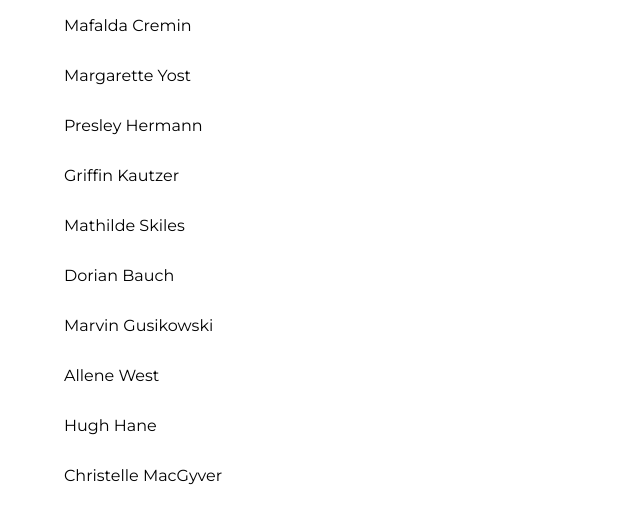
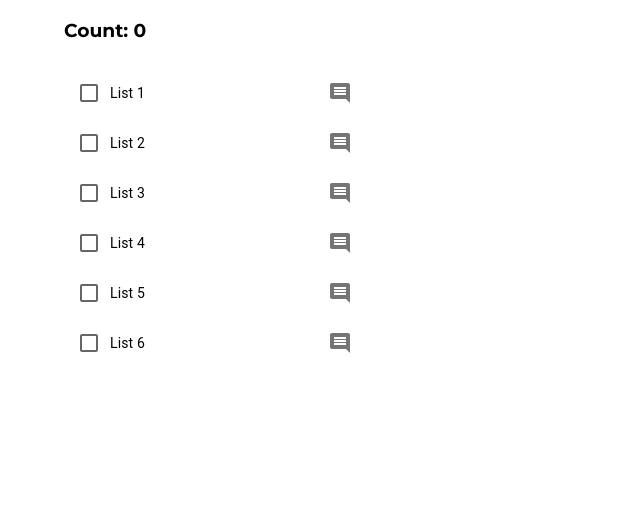
Before and after one commit to vishwakarmaranjeet/react-simple-app, a React (Create React App) app: page /list in a window 1280 px wide. Shown: the top 522 px of the page, without its empty margins (0-640 px from the left). Built offline with nearby package versions, Linux system fonts and the light colour scheme.

Commit message:
added checkbox component

```diff
--- a/package.json
+++ b/package.json
@@ -5,7 +5,10 @@
   "dependencies": {
     "@emotion/react": "^11.10.4",
     "@emotion/styled": "^11.10.4",
+    "@material-ui/core": "^4.12.4",
+    "@material-ui/lab": "^4.0.0-alpha.61",
     "@material-ui/styles": "^4.11.5",
+    "@material-ui/utils": "^4.11.3",
     "@mui/icons-material": "^5.10.6",
     "@mui/material": "^5.10.7",
     "@testing-library/jest-dom": "^5.16.5",
--- a/src/Views/List/index.js
+++ b/src/Views/List/index.js
@@ -1,8 +1,12 @@
 import React from "react";
-import Visualized from "../../components/Visualized";
+import ListCounter from "../../components/ListCounter";
 
 const List = () => {
-  return <Visualized />;
+  return (
+    <>
+      <ListCounter />
+    </>
+  );
 };
 
 export default List;
--- /dev/null
+++ b/src/components/ListCounter/index.js
@@ -0,0 +1,106 @@
+import React, { useState } from "react";
+import Container from "@mui/material/Container";
+import List from "@mui/material/List";
+import ListItem from "@mui/material/ListItem";
+import ListItemButton from "@mui/material/ListItemButton";
+import ListItemText from "@mui/material/ListItemText";
+import Checkbox from "@mui/material/Checkbox";
+import IconButton from "@mui/material/IconButton";
+import CommentIcon from "@mui/icons-material/Comment";
+
+const dataList = [
+  { id: 1, name: "List 1", isClicked: false },
+  { id: 2, name: "List 2", isClicked: false },
+  { id: 3, name: "List 3", isClicked: false },
+  { id: 4, name: "List 4", isClicked: false },
+  { id: 5, name: "List 5", isClicked: false },
+  { id: 6, name: "List 6", isClicked: false },
+];
+const ListCounter = () => {
+  const [count, setCount] = useState(0);
+  const [buttonList, setButtonList] = useState(dataList);
+  const [checked, setChecked] = React.useState([0]);
+
+  const handleToggle = (value) => {
+    const currentIndex = checked.indexOf(value);
+    const newChecked = [...checked];
+    if (currentIndex === -1) {
+      newChecked.push(value);
+      setCount((prevState) => prevState + 1);
+    } else {
+      newChecked.splice(currentIndex, 1);
+      setCount((prevState) => prevState - 1);
+    }
+    setChecked(newChecked);
+  };
+
+  // const countHandler = (id) => {
+  //   const newList = buttonList.map((item) => {
+  //     if (item.id === id) {
+  //       const updatedItem = {
+  //         ...item,
+  //         isClicked: !item.isClicked,
+  //       };
+  //       if (updatedItem.isClicked) {
+  //         setCount((prevState) => prevState + 1);
+  //       } else {
+  //         setCount((prevState) => prevState - 1);
+  //       }
+  //       return updatedItem;
+  //     }
+  //     return item;
+  //   });
+  //   setButtonList(newList);
+  // };
+
+  return (
+    <Container component="main">
+      <h3>Count: {count}</h3>
+      {/* {buttonList.map((data) => (
+        <div key={data.id}>
+          <button
+            style={{
+              marginBotton: "5px",
+              display: "block",
+              backgroundColor: data.isClicked ? "red" : "inherit",
+            }}
+            onClick={() => countHandler(data.id)}
+          >
+            {data.name}
+          </button>
+          <br />
+        </div> */}
+      <List sx={{ width: "100%", maxWidth: 300, bgcolor: "background.paper" }}>
+        {buttonList.map((data) => {
+          const labelId = `checkbox-list-label-${data.id}`;
+          return (
+            <ListItem
+              key={data.id}
+              secondaryAction={
+                <IconButton edge="end" aria-label="comments">
+                  <CommentIcon />
+                </IconButton>
+              }
+              disablePadding
+            >
+              <ListItemButton
+                role={undefined}
+                onClick={() => handleToggle(data.id)}
+                dense
+              >
+                <Checkbox
+                  checked={checked.indexOf(data.id) !== -1}
+                  edge="start"
+                  tabIndex={-1}
+                  disableRipple
+                />
+                <ListItemText id={labelId} primary={data.name} />
+              </ListItemButton>
+            </ListItem>
+          );
+        })}
+      </List>
+    </Container>
+  );
+};
+export default ListCounter;
--- a/src/components/Visualized/index.js
+++ /dev/null
@@ -1,42 +0,0 @@
-import React, { useEffect, useState } from "react";
-import { faker } from "@faker-js/faker";
-import { List } from "react-virtualized";
-import Container from "@mui/material/Container";
-
-const Visualized = () => {
-  const [people, setPeople] = useState([]);
-  useEffect(() => {
-    setPeople(
-      [...Array(500000).keys()].map((key) => {
-        return {
-          id: key,
-          name: `${faker.name.firstName()} ${faker.name.lastName()}`,
-        };
-      })
-    );
-  }, []);
-
-  console.log(people);
-
-  const Row = ({ key, index, style }) => {
-    const person = people[index];
-    return (
-      <div style={style} key={key}>
-        <p>{person.name}</p>
-      </div>
-    );
-  };
-
-  return (
-    <Container component="main">
-      <List
-        width={500}
-        height={500}
-        rowHeight={50}
-        rowCount={people.length}
-        rowRenderer={Row}
-      ></List>
-    </Container>
-  );
-};
-export default Visualized;
```
Also changed, not shown: src/components/UseAutoComplete/index.js (added, +97 -0 lines), 1 other file (tests, documents, lock files or other folders).
